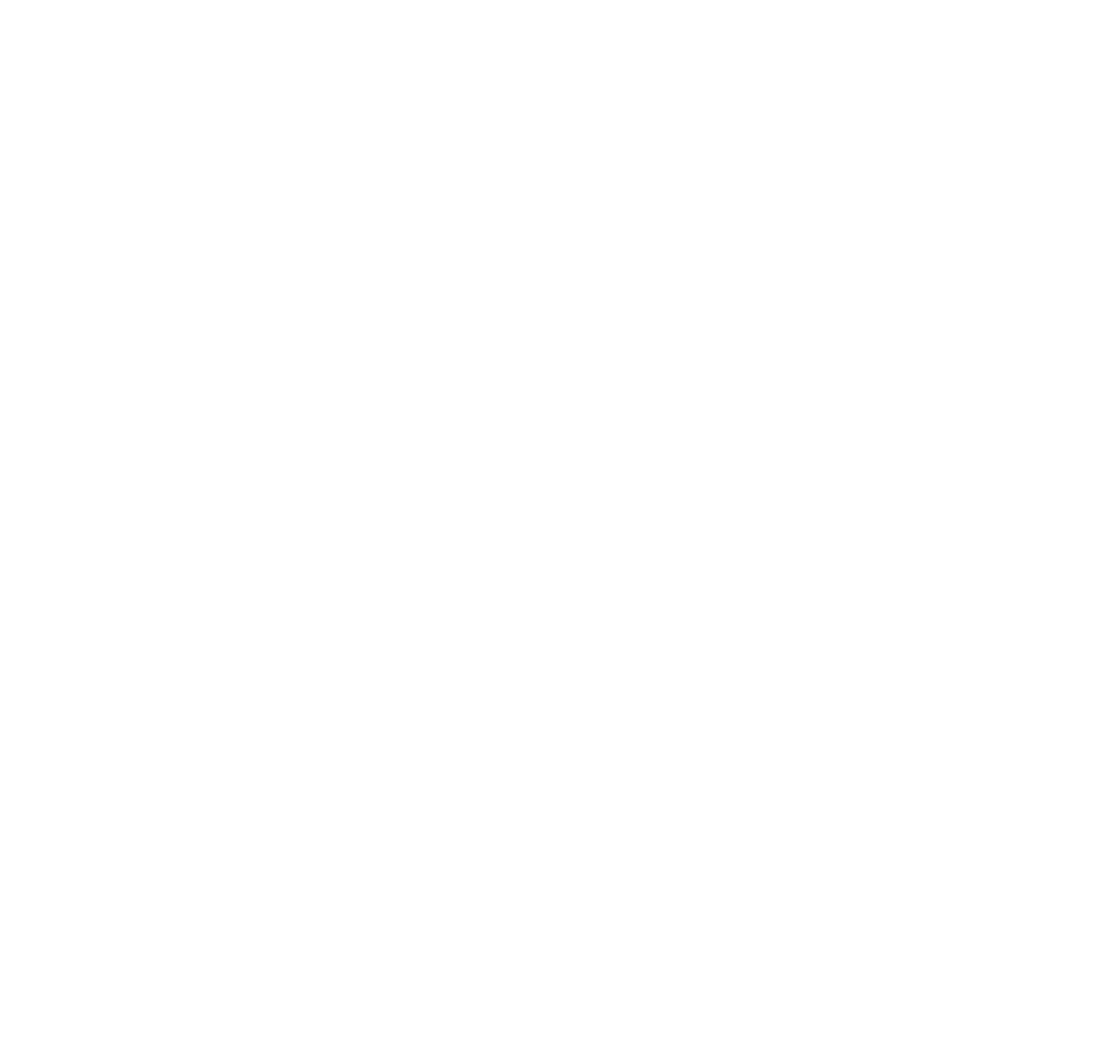
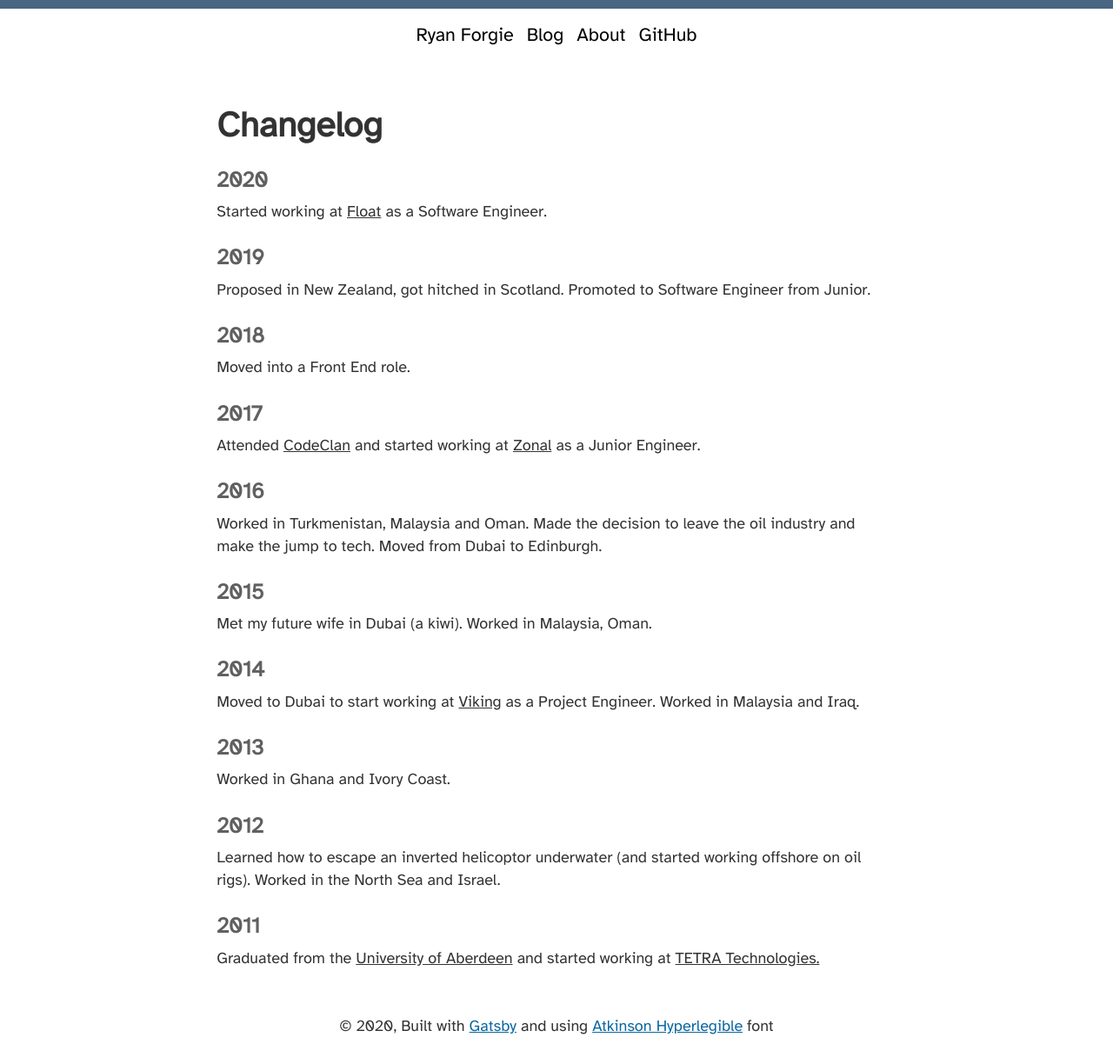
Before and after one commit to RJForgie/personal-site-gatsby, a Gatsby site: page /about in a window 1280 px wide. Before the commit this address had no page. Shown: the whole page at 87% size. Before the commit the page ends 800 px from the top, so only its background shows below. Built offline with nearby package versions, Linux system fonts and the light colour scheme; Gatsby itself is replaced by a stand-in of ours; a small style sheet from the web is missing.

Commit message:
add about page

```diff
--- a/package.json
+++ b/package.json
@@ -1,5 +1,5 @@
 {
-  "name": "Ryan Forgie",
+  "name": "ryan-forgie",
   "private": true,
   "description": "Personal site of a software developer",
   "version": "0.1.0",
--- a/src/components/header.js
+++ b/src/components/header.js
@@ -79,6 +79,7 @@ const Header = ({ siteTitle }) => (
       <p>
         <HomeLink to="/">{siteTitle}</HomeLink>
         <NavLink to="/blog">Blog</NavLink>
+        <NavLink to="/about">About</NavLink>
         <GitHubLink href="https://github.com/RJForgie">
           GitHub
         </GitHubLink>
--- a/src/components/landing-bio.js
+++ b/src/components/landing-bio.js
@@ -47,14 +47,10 @@ const LandingBio = () => (
 
     render={data => (
       <OuterContainer>
-        {console.log('data.allMarkdownRemark.edges :>> ', data)}
         <Container>
           <NameHeader>{data.site.siteMetadata.title}</NameHeader>
           <Description>{data.site.siteMetadata.subtitle}</Description>
           <CodeIcon src={code} alt="Laptop icon"/>
-          <Description>
-
-          </Description>
         </Container>
       </OuterContainer>
     )}
--- a/src/components/layout.css
+++ b/src/components/layout.css
@@ -1,7 +1,31 @@
 @font-face {
-  font-family: 'Atkinson Hyperlegible';
+  font-family: 'Atkinson Hyperlegible Regular';
   src: url('../fonts/Atkinson-Hyperlegible-Regular-102a.woff2') format('woff2'),
     url('../fonts/Atkinson-Hyperlegible-Regular-102.woff') format('woff');
+  font-weight: normal;
+  font-style: normal;
+}
+
+@font-face {
+  font-family: 'Atkinson Hyperlegible Italic';
+  src: url('../fonts/Atkinson-Hyperlegible-Italic-102a.woff2') format('woff2'),
+    url('../fonts/Atkinson-Hyperlegible-Italic-102.woff') format('woff');
+  font-weight: normal;
+  font-style: normal;
+}
+
+@font-face {
+  font-family: 'Atkinson Hyperlegible Bold';
+  src: url('../fonts/Atkinson-Hyperlegible-Bold-102a.woff2') format('woff2'),
+    url('../fonts/Atkinson-Hyperlegible-Bold-102.woff') format('woff');
+  font-weight: normal;
+  font-style: normal;
+}
+
+@font-face {
+  font-family: 'Atkinson Hyperlegible Bold Italic';
+  src: url('../fonts/Atkinson-Hyperlegible-Bold-102a.woff2') format('woff2'),
+    url('../fonts/Atkinson-Hyperlegible-BoldItalic-102.woff') format('woff');
   font-weight: normal;
   font-style: normal;
 }
@@ -12,7 +36,7 @@ code {
 
 body {
   margin: 0;
-  font-family: "Atkinson Hyperlegible", "Avenir", "Helvetica", "sans-serif";
+  font-family: "Atkinson Hyperlegible Regular", "Avenir", "Helvetica", "sans-serif";
   -webkit-font-smoothing: antialiased;
   -moz-osx-font-smoothing: grayscale;
 }
--- /dev/null
+++ b/src/pages/about.js
@@ -0,0 +1,55 @@
+import React from "react"
+import styled from "@emotion/styled"
+
+import Layout from "../components/layout"
+import SEO from "../components/seo"
+
+const Content = styled.div`
+  margin: 0 auto;
+  max-width: 860px;
+  padding: 1.45rem 1.0875rem;
+`
+
+const Year = styled.h3`
+  margin-top: 10px;
+  margin-bottom: 10px;
+  color: #606060;
+`
+
+const YearSummary = styled.p``
+
+const AboutPage = () => (
+  <Layout>
+    <SEO title="About" keywords={[`gatsby`, `application`, `react`]} />
+    <Content>
+        <h1>Changelog</h1>
+        <Year>2020</Year>
+        <YearSummary>Started working at <a href="https://floatapp.com/">Float</a> as a Software Engineer.</YearSummary>
+        <Year>2019</Year>
+        <YearSummary>Proposed in New Zealand, got hitched in Scotland. Promoted to Software Engineer from Junior.</YearSummary>
+        <Year>2018</Year>
+        <YearSummary>Moved into a Front End role.</YearSummary>
+        <Year>2017</Year>
+        <YearSummary>
+            Attended <a href="https://codeclan.com/">CodeClan</a> and started working at <a href="zonal.co.uk/">Zonal</a> as a Junior Engineer.</YearSummary>
+        <Year>2016</Year>
+        <YearSummary>Worked in Turkmenistan, Malaysia and Oman. Made the decision to leave the oil industry and make the jump to tech. Moved from Dubai to Edinburgh.</YearSummary>
+        <Year>2015</Year>
+        <YearSummary>Met my future wife in Dubai (a kiwi). Worked in Malaysia, Oman.</YearSummary>
+        <Year>2014</Year>
+        <YearSummary>Moved to Dubai to start working at <a href="https://www.vikingcompletions.com/">Viking</a> as a Project Engineer. Worked in Malaysia and Iraq.</YearSummary>
+        <Year>2013</Year>
+        <YearSummary>Worked in Ghana and Ivory Coast.</YearSummary>
+        <Year>2012</Year>
+        <YearSummary>
+            Learned how to escape an inverted helicoptor underwater (and started working offshore on oil rigs). Worked in the North Sea and Israel.
+        </YearSummary>
+        <Year>2011</Year>
+        <YearSummary>
+            Graduated from the <a href="https://www.abdn.ac.uk/">University of Aberdeen</a> and started working at <a href="https://tetratec.com/">TETRA Technologies.</a>
+        </YearSummary>
+    </Content>
+  </Layout>
+)
+
+export default AboutPage
```
